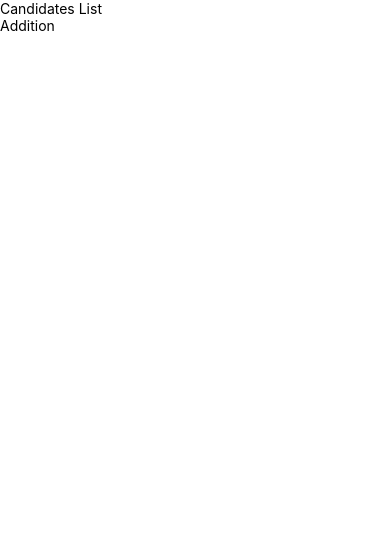
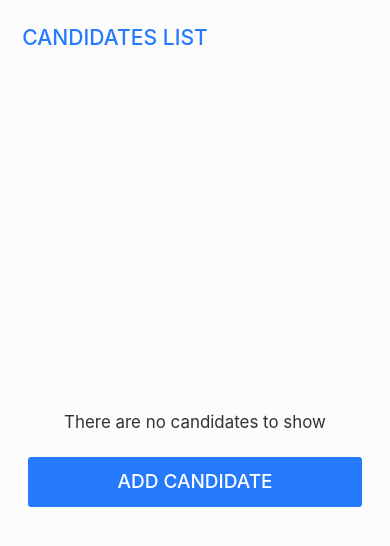
Before and after one commit to islammhasan/hrapp, a React Native app: screen /CandidatesList in a window 390 px wide. Shown: the top 546 px of the page. Built offline with nearby package versions, Linux system fonts and the light colour scheme.

Commit message:
implemented candidates list screen

```diff
--- a/src/screens/CandidatesList/index.js
+++ b/src/screens/CandidatesList/index.js
@@ -1,15 +1,72 @@
 import React from 'react';
-import {View, Text, TouchableOpacity} from 'react-native';
-import { Container } from '../../components';
-import { styles } from './styles';
+import {View, Text, FlatList, Alert} from 'react-native';
+import {useDispatch, useSelector} from 'react-redux';
+import {Container, PrimaryButton, ListItem} from '../../components';
+import {removeCandidate} from '../../redux/candidates';
+import {strings} from '../../strings';
+import {styles} from './styles';
 
 export const CandidatesList = ({navigation}) => {
+  const candidates = useSelector(state => state.candidates.data);
+  const dispatch = useDispatch();
+
+  const deleteCandidate = item => {
+    Alert.alert(
+      'Warning',
+      `You are about to delete "${item.fullname}" info, this action can not be undone! `,
+      [
+        {
+          text: 'CANCEL',
+          style: 'cancel',
+        },
+        {
+          text: 'DELETE',
+          onPress: () => dispatch(removeCandidate(item.id)),
+          style: 'destructive',
+        },
+      ],
+    );
+  };
+
+  const renderItem = ({item}) => {
+    return <ListItem removeItem={() => deleteCandidate(item)} item={item} />;
+  };
+
+  const separator = () => {
+    return <View style={styles.separator} />;
+  };
+
+  const noCandidates = candidates.length > 0;
+
   return (
-    <Container>
-      <Text>Candidates List</Text>
-      <TouchableOpacity onPress={() => navigation.navigate('Addition')}>
-        <Text>Addition</Text>
-      </TouchableOpacity>
+    <Container style={styles.container}>
+      <Text style={styles.title}>{strings.candidatesList}</Text>
+      {noCandidates ? (
+        <>
+          <FlatList
+            data={candidates}
+            contentContainerStyle={styles.listContainerStyle}
+            showsVerticalScrollIndicator={false}
+            keyExtractor={item => item.id.toString()}
+            renderItem={renderItem}
+            ItemSeparatorComponent={separator}
+          />
+          <PrimaryButton
+            title="Add Candidate"
+            style={styles.btnStyle}
+            onPress={() => navigation.navigate('Addition')}
+          />
+        </>
+      ) : (
+        <View style={styles.secondaryContainer}>
+          <Text style={styles.noCandidatesText}>{strings.noCandidatesTxt}</Text>
+          <PrimaryButton
+            title="Add Candidate"
+            style={styles.btnStyle}
+            onPress={() => navigation.navigate('Addition')}
+          />
+        </View>
+      )}
     </Container>
   );
 };
--- a/src/screens/CandidatesList/styles.js
+++ b/src/screens/CandidatesList/styles.js
@@ -1,5 +1,37 @@
-import { ScaledSheet } from 'react-native-size-matters';
+import {ScaledSheet} from 'react-native-size-matters';
+import {colors} from '../../assets/colors';
 
 export const styles = ScaledSheet.create({
-
-})
+  container: {
+    backgroundColor: colors.offWhite,
+  },
+  title: {
+    fontSize: '20@ms',
+    color: colors.blue,
+    marginVertical: '20@vs',
+    textTransform: 'uppercase',
+    fontWeight: '500',
+    marginStart: '20@s',
+  },
+  listContainerStyle: {
+    paddingHorizontal: '20@s',
+    paddingVertical: '10@vs',
+  },
+  btnStyle: {
+    alignSelf: 'center',
+  },
+  noCandidatesText: {
+    color: colors.darkgray,
+    fontSize: '16@ms',
+    textAlign: 'center',
+    marginBottom: '20@vs',
+  },
+  secondaryContainer: {
+    flex: 1,
+    justifyContent: 'center',
+    alignItems: 'center',
+  },
+  separator: {
+    height: '15@vs',
+  },
+});
```
